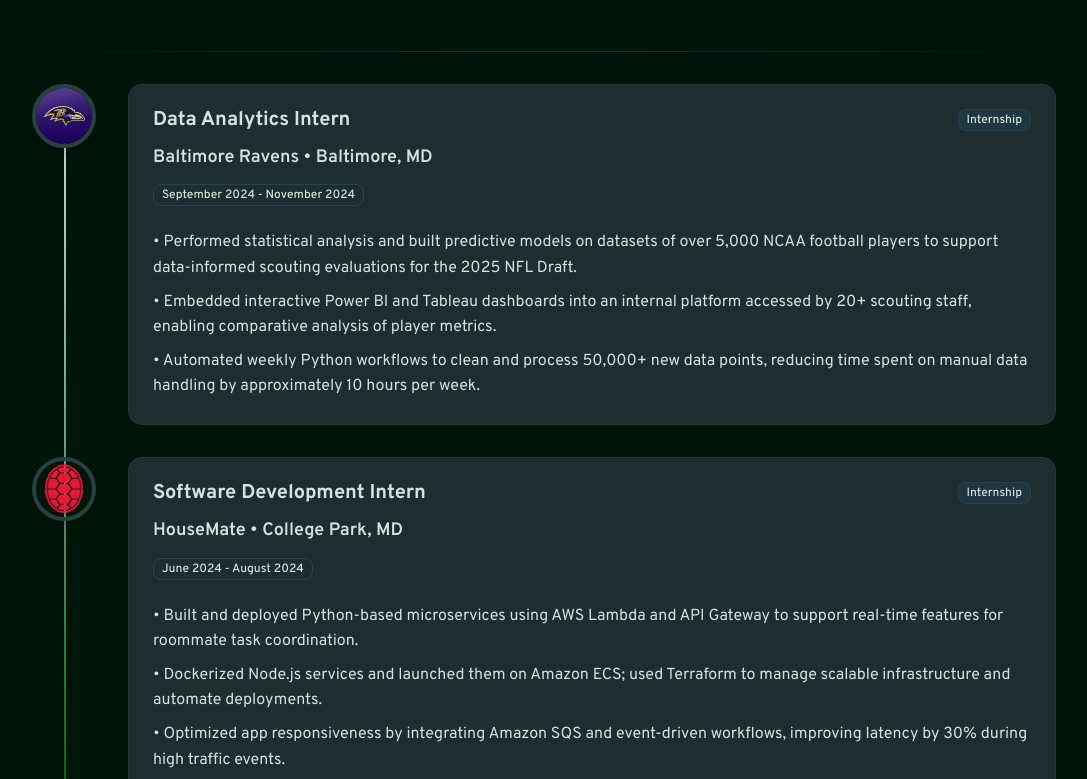
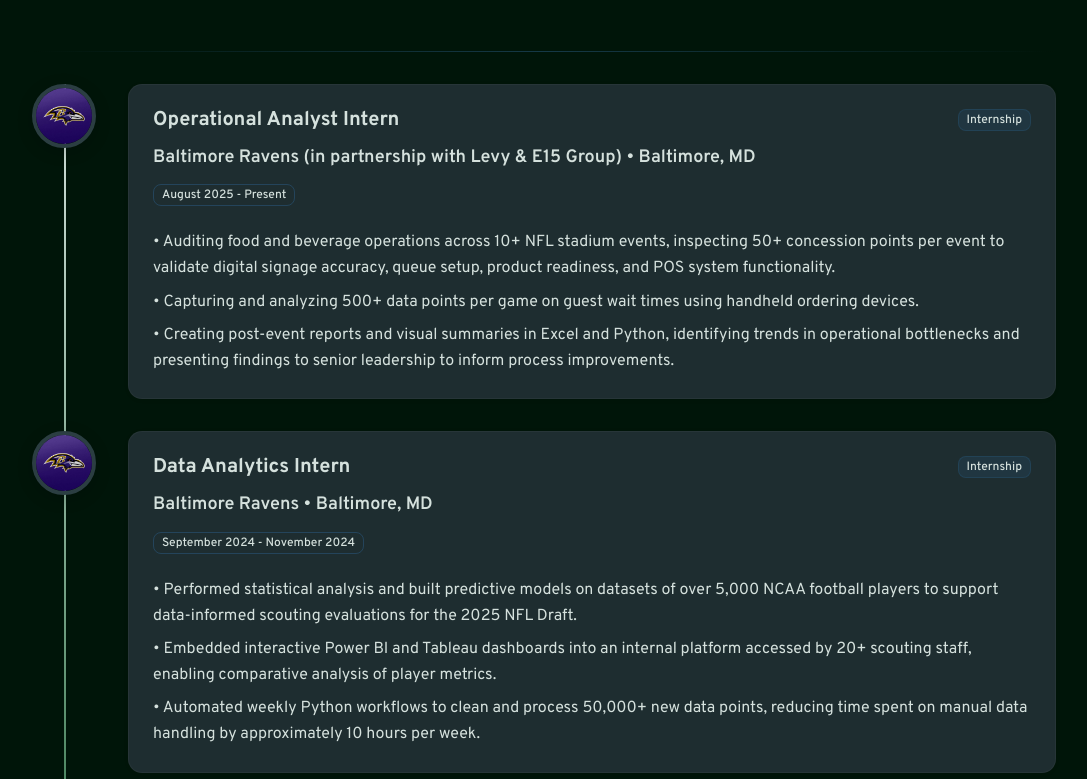
Before and after one commit to ajnavaleza/angelo, a Next.js app: page / in a window 1280 px wide. Shown: the part 2781-3560 px from the top of the page, without its empty margins (96-1183 px from the left). Built offline with nearby package versions, Linux system fonts and the light colour scheme.

Commit message:
updated exp

```diff
--- a/src/components/ExperienceDetails.tsx
+++ b/src/components/ExperienceDetails.tsx
@@ -8,6 +8,22 @@
 import styles from '../styles/ExperienceDetails.module.css';
 
 const experiences = [
+  {
+    company: 'Baltimore Ravens (in partnership with Levy & E15 Group)',
+    position: 'Operational Analyst Intern',
+    location: 'Baltimore, MD',
+    description: [
+      '• Auditing food and beverage operations across 10+ NFL stadium events, inspecting 50+ concession points per event to validate digital signage accuracy, queue setup, product readiness, and POS system functionality.',
+      '• Capturing and analyzing 500+ data points per game on guest wait times using handheld ordering devices.',
+      '• Creating post-event reports and visual summaries in Excel and Python, identifying trends in operational bottlenecks and presenting findings to senior leadership to inform process improvements.',
+    ],
+    date: 'August 2025 - Present',
+    logo: '/ravens.jpg',
+    logoType: 'image',
+    bgColor: 'bg-purple-600',
+    textColor: 'text-white',
+    type: 'Internship'
+  },
   {
     company: 'Baltimore Ravens',
     position: 'Data Analytics Intern',
```
